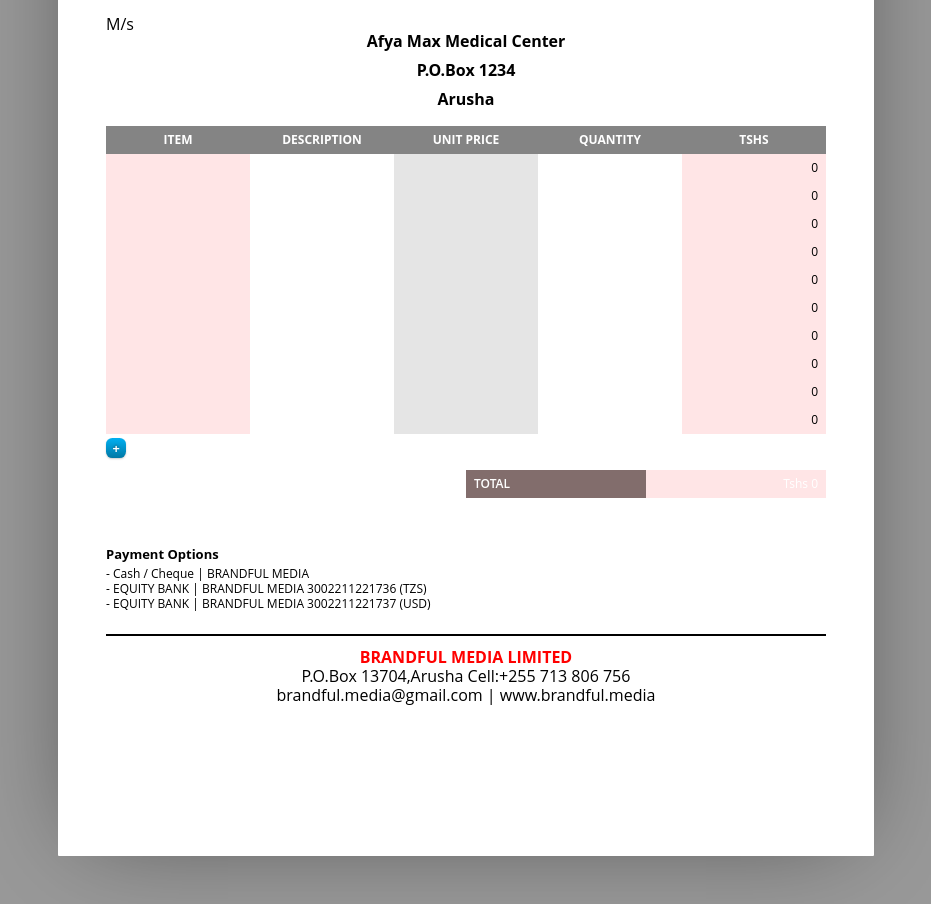
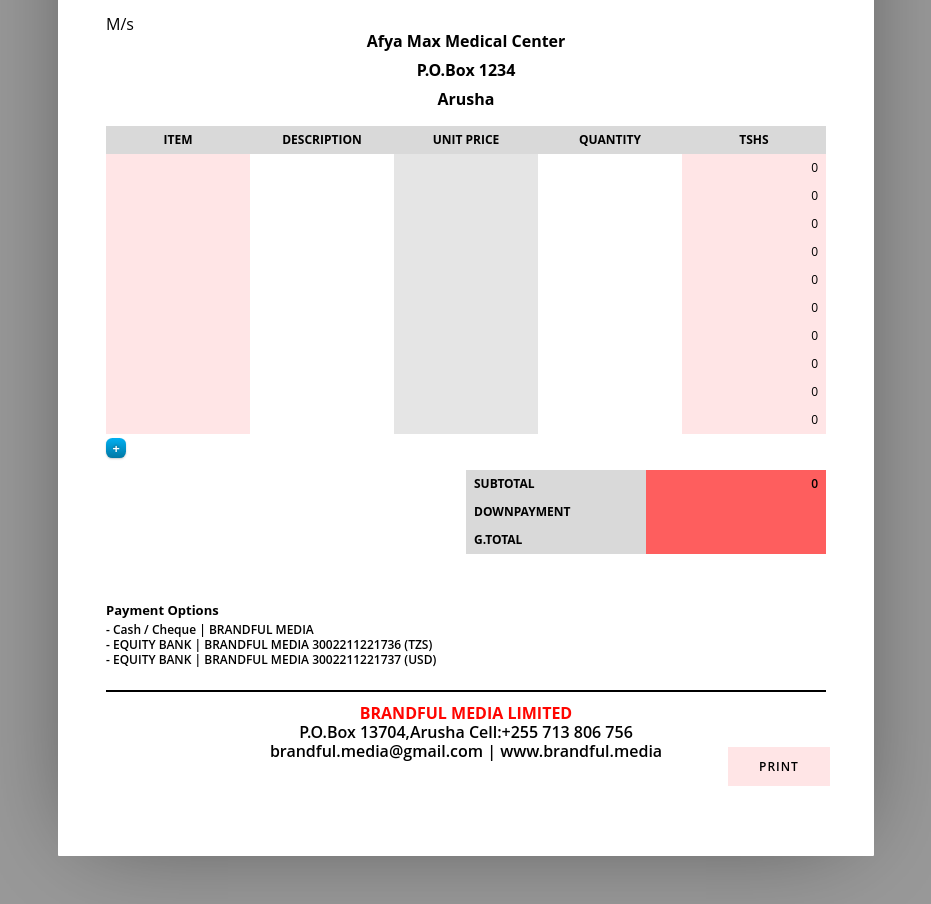
Before and after one commit to alphaolomi/invoice-page, a plain HTML site: page index.html in a window 1280 px wide. Shown: the part 248-1152 px from the top of the page, without its empty margins (174-1105 px from the left). Drawn offline with Linux system fonts and the light colour scheme.

Commit message:
Some touching on color and codes

```diff
--- a/css/style.css
+++ b/css/style.css
@@ -31,7 +31,7 @@
 *[contenteditable]:focus,
 td:hover *[contenteditable],
 td:focus *[contenteditable],
-{
+    {
     background: #DEF;
     box-shadow: 0 0 1em 0.5em #DEF;
 }
@@ -75,10 +75,9 @@
 }
 
 th {
-    color: #FFF;
+    color: #000;
     font-weight: 600;
-    /* background: #f02215; */
-    background-color: rgba(119, 118, 118, 0.897);
+    background-color: #d9d9d9;
 }
 
 td {
@@ -195,7 +194,7 @@
 
 address .mon {
     font-size: 13px;
-    font-weight: 700;
+    font-weight: bold;
 }
 
 .mon-2 {
@@ -263,7 +262,7 @@
     line-height: inherit;
 }
 
-.form input {
+.form span {
     text-align: center;
     line-height: 19px;
     margin: 0 auto;
@@ -306,13 +305,12 @@
 
 
 /* table balance */
+
 table.balance {
     float: right;
     width: 50%;
     color: white;
-    background: #f02215;
     /* width: 36%; */
-
 }
 
 table.balance:after {
@@ -320,7 +318,6 @@
     content: "";
     display: table;
 }
-
 
 /* table items */
 
@@ -367,11 +364,15 @@
 table.balance th,
 table.balance td {
     width: 50%;
+    background-color: #d9d9d9;
+    color: #000;
+    font-weight: bold;
 }
 
 table.balance td {
+    font-weight: 600;
     text-align: right;
-    background-color: #ffe5e6;
+    background-color: #fe5e5e;
 }
 
 
@@ -440,6 +441,32 @@
     opacity: 1;
 }
 
+footer p {
+    font-weight: 600;
+}
+
+footer h1 {
+    color: #ff0500;
+}
+
+a.btn {
+    background: #ffe5e6;
+    text-decoration: none;
+    border-radius: 0px;
+    padding: 10px 30px;
+    font-size: 12px;
+    letter-spacing: 1px;
+    font-weight: 600;
+    margin-left: 670px;
+    border: 1px solid #ffe5e6;
+}
+
+a.btn:hover {
+    background: #FFFFFF;
+    color: #fe5e5e;
+    border-color: #fe5e5e;
+}
+
 @media print {
     * {
         -webkit-print-color-adjust: exact;
--- a/index.html
+++ b/index.html
@@ -28,9 +28,9 @@
 
         <div class="info">
             <div class="number">
-                <b>NO.</b> 156</div>
+                <b contenteditable>NO.</b> <span contenteditable>156</span></div>
             <div class="date">
-                <b>Date:</b> 23rd June 2017</div>
+                <b contenteditable>Date: </b><span contenteditable>23rd June 2017</span></div>
             <div class="tin right">
                 <b>TIN:</b> 156-234-678</div>
         </div>
@@ -39,10 +39,9 @@
 
             <div class="form">
                 M/s
-                <input type="text" name="name" value="" class="name" placeholder="Afya Max Medical Center">
-                <input type="text" name="address" value="" class="" placeholder="P.O.Box 1234">
-                <input type="text" name="location" value="" class="" placeholder="Arusha">
-
+                <span contenteditable>Afya Max Medical Center</span>
+                <span contenteditable>P.O.Box 1234</span>
+                <span contenteditable>Arusha</span>
             </div>
             <article>
                 <table class="inventory">
@@ -252,14 +251,28 @@
                 <table class="balance">
                     <tr>
                         <th>
-                            <span>TOTAL</span>
+                            <span>SUBTOTAL</span>
                         </th>
                         <td>
-                            <span id="prefix">Tshs</span>
                             <span>600.00</span>
                         </td>
                     </tr>
-
+                    <tr>
+                        <th>
+                            <span>DOWNPAYMENT</span>
+                        </th>
+                        <td>
+                            <span contenteditable></span>
+                        </td>
+                    </tr>
+                    <tr>
+                        <th>
+                            <span>G.TOTAL</span>
+                        </th>
+                        <td>
+                            <span></span>
+                        </td>
+                    </tr>
                 </table>
             </article>
 
@@ -285,7 +298,7 @@
                 </aside>
             </footer>
         </div>
-
+        <a href="javascript:window.print()" class="btn">PRINT</a>
     </body>
 
     </html>
```
